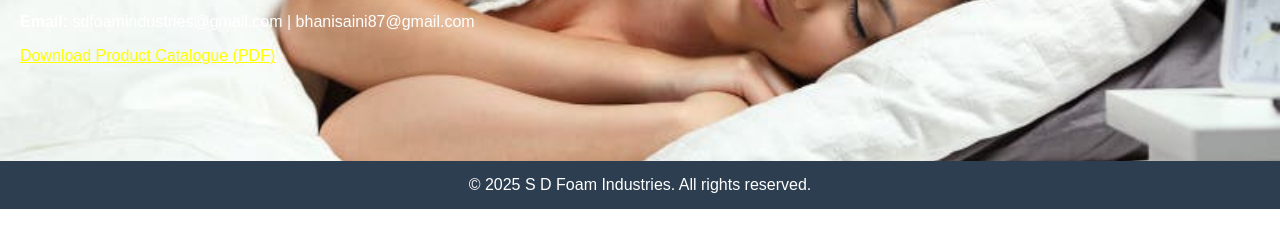
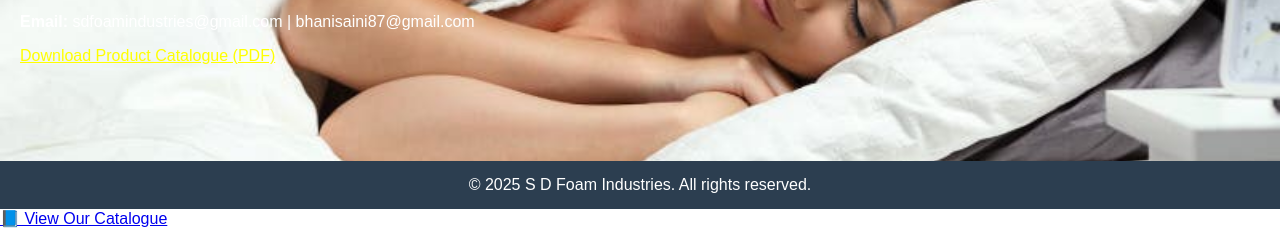
Before and after one commit to SDFINDUSTRIES/SDFINDUSTRIES.GITHUB.IO, a plain HTML site: page index.html in a window 1280 px wide. Shown: the part 1632-1860 px from the top of the page. Drawn offline with Linux system fonts and the light colour scheme; files whose address does not match are found by name.

Commit message:
Update index.html

```diff
--- a/index.html
+++ b/index.html
@@ -151,5 +151,6 @@
   <footer>
     <p>&copy; 2025 S D Foam Industries. All rights reserved.</p>
   </footer>
+  <a href="catalogue.html" target="_blank">📘 View Our Catalogue</a>
 </body>
 </html>
```
